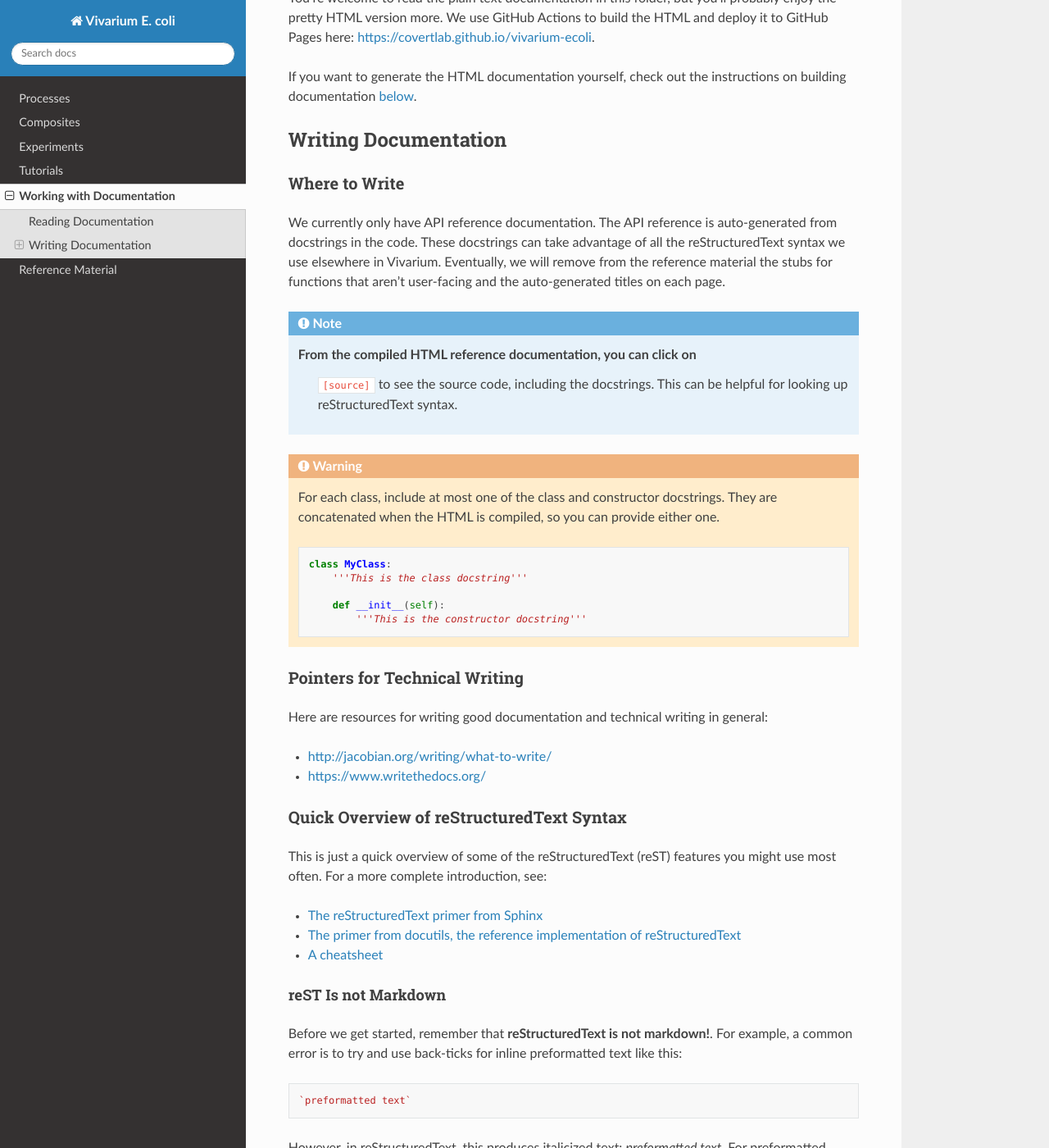
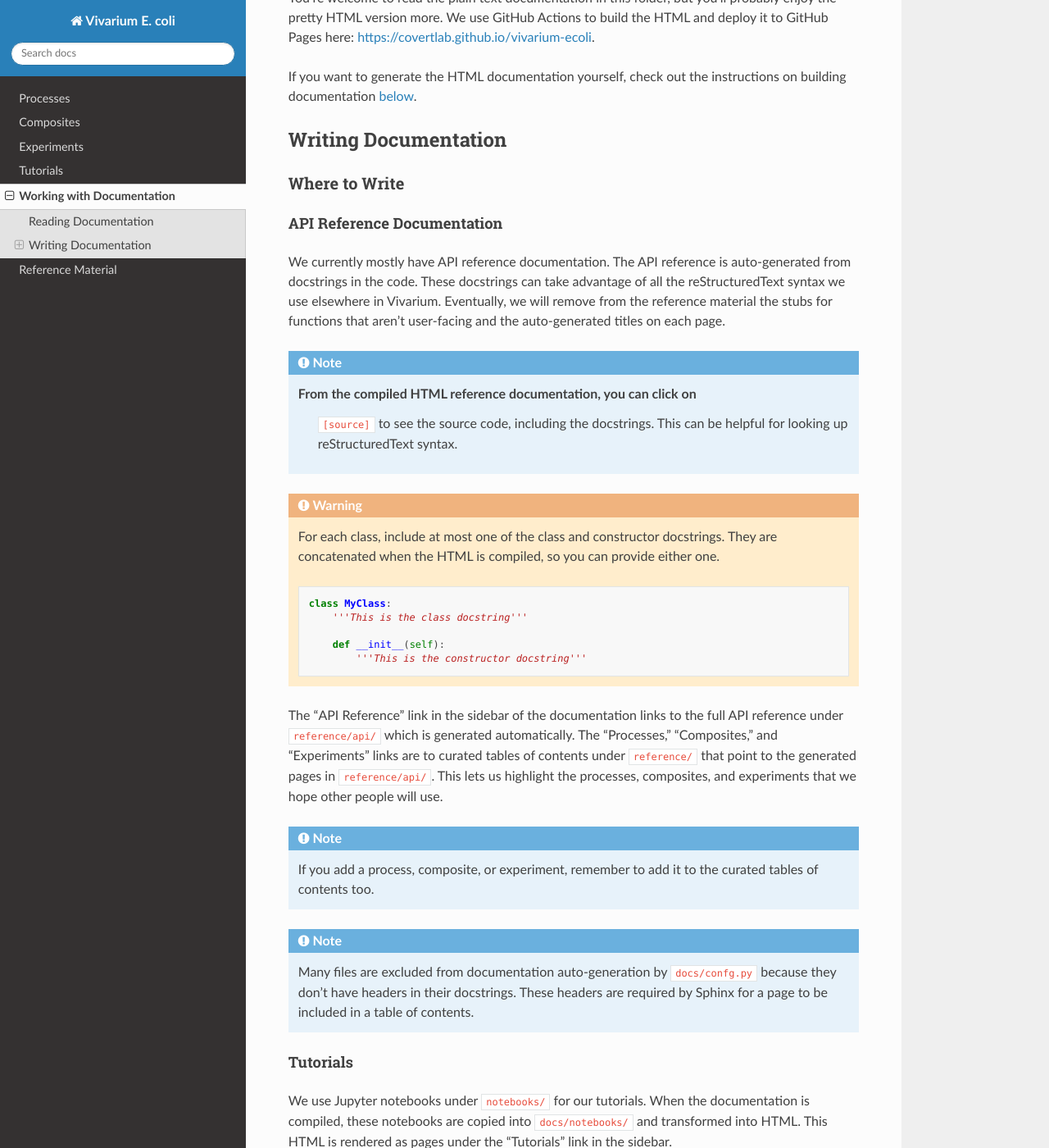
Before and after one commit to thalassemia/vEcoli, a Sphinx documentation site: the page built from doc/docs.rst, in a window 1280 px wide and 1400 px high, scrolled down 302 px. Shown: the whole window at 82% size. Built offline with Sphinx 7.4.7 and the Read the Docs theme 2.0.0, drawn with Linux system fonts in a browser that asks for light colours; pages that are not in the unit, such as notebooks, are missing from menus; some of the changed text lies outside the part shown.

Commit message:
Update docs page

```diff
--- a/doc/docs.rst
+++ b/doc/docs.rst
@@ -26,7 +26,10 @@ Writing Documentation
 Where to Write
 ==============
 
-We currently only have API reference documentation.  The API reference
+API Reference Documentation
+---------------------------
+
+We currently mostly have API reference documentation. The API reference
 is auto-generated from docstrings in the code. These docstrings can take
 advantage of all the reStructuredText syntax we use elsewhere in
 Vivarium. Eventually, we will remove from the reference material the
@@ -50,6 +53,37 @@ titles on each page.
 
             def __init__(self):
                 '''This is the constructor docstring'''
+
+The "API Reference" link in the sidebar of the documentation links to
+the full API reference under ``reference/api/`` which is generated
+automatically. The "Processes," "Composites," and "Experiments" links
+are to curated tables of contents under ``reference/`` that point to the
+generated pages in ``reference/api/``. This lets us highlight the
+processes, composites, and experiments that we hope other people will
+use.
+
+.. note::
+   If you add a process, composite, or experiment, remember to add it to
+   the curated tables of contents too.
+
+.. note::
+   Many files are excluded from documentation auto-generation by
+   ``docs/confg.py`` because they don't have headers in their
+   docstrings. These headers are required by Sphinx for a page to be
+   included in a table of contents.
+
+Tutorials
+---------
+
+We use Jupyter notebooks under ``notebooks/`` for our tutorials. When
+the documentation is compiled, these notebooks are copied into
+``docs/notebooks/`` and transformed into HTML. This HTML is rendered as
+pages under the "Tutorials" link in the sidebar.
+
+.. warning::
+   Sphinx relies on the header levels in the notebook being correct.
+   These headers are incorporated into the table of contents. Therefore,
+   each notebook should have exactly one level-one header at the top.
 
 Pointers for Technical Writing
 ==============================
```
